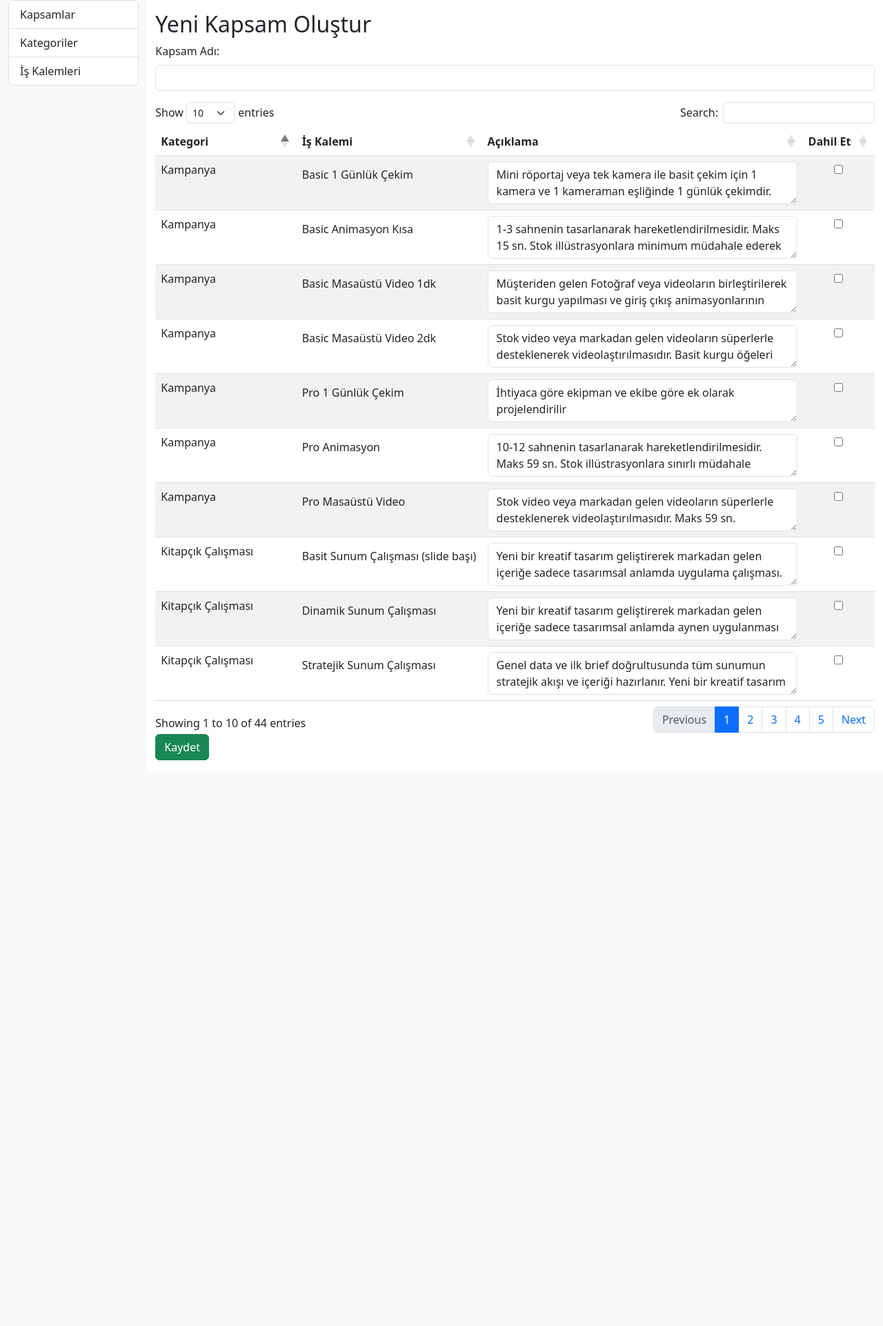
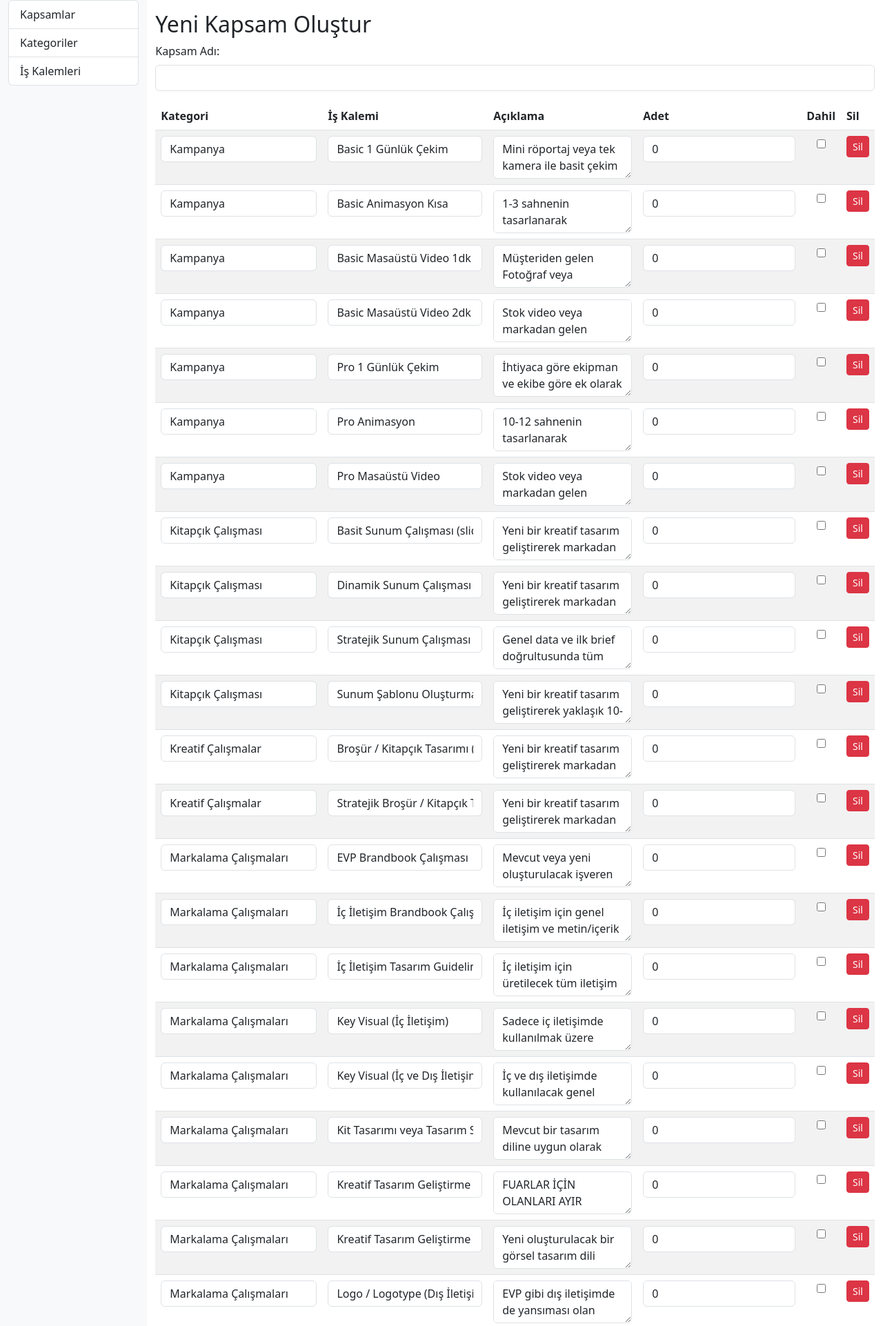
Before and after one commit to ahmetgon/teklif, a PHP site: page /kapsam_olustur.php in a window 1280 px wide. Shown: the top 1922 px of the page at 69% size. Before the commit the page ends 1102 px from the top, so only its background shows below. Run offline with PHP 8.4, Linux system fonts and the light colour scheme; data comes from the database, SQL or seed files in the repository; some libraries are stand-ins or nearby versions.

Commit message:
Add dynamic scope creation interface

```diff
--- a/kapsam_olustur.php
+++ b/kapsam_olustur.php
@@ -11,19 +11,30 @@ include 'header.php';
         <?php
         if ($_SERVER['REQUEST_METHOD'] == 'POST') {
             $scopeName = $_POST['scope_name'];
-            $includedItems = $_POST['included_items'] ?? [];
-            $descriptions = $_POST['descriptions'] ?? [];
+            $rows = $_POST['rows'] ?? [];
             try {
+                $pdo->beginTransaction();
                 $stmt = $pdo->prepare('INSERT INTO scopes (name) VALUES (:name)');
                 $stmt->execute(['name' => $scopeName]);
                 $scopeId = $pdo->lastInsertId();
-                foreach ($includedItems as $itemId) {
-                    $stmt = $pdo->prepare('INSERT INTO scope_selections (scope_id, item_id) VALUES (:scope_id, :item_id)');
-                    $stmt->execute(['scope_id' => $scopeId, 'item_id' => $itemId]);
+
+                $insert = $pdo->prepare('INSERT INTO scope_selections (scope_id, item_id, category_name, item_name, description, included, quantity) VALUES (:scope_id, :item_id, :category_name, :item_name, :description, :included, :quantity)');
+                foreach ($rows as $row) {
+                    $insert->execute([
+                        'scope_id' => $scopeId,
+                        'item_id' => $row['item_id'] ?? 0,
+                        'category_name' => $row['category'] ?? '',
+                        'item_name' => $row['item_name'] ?? '',
+                        'description' => $row['description'] ?? '',
+                        'included' => isset($row['included']) ? (int)$row['included'] : 0,
+                        'quantity' => isset($row['quantity']) ? (int)$row['quantity'] : 0
+                    ]);
                 }
+                $pdo->commit();
                 echo "<script>alert('Kapsam başarıyla kaydedildi.'); window.location.href='index.php';</script>";
                 exit;
             } catch (PDOException $e) {
+                $pdo->rollBack();
                 echo 'Hata: ' . $e->getMessage();
             }
         }
@@ -34,34 +45,95 @@ include 'header.php';
                 <label for="scope_name" class="form-label">Kapsam Adı:</label>
                 <input type="text" name="scope_name" id="scope_name" class="form-control" required>
             </div>
-            <table class="table table-striped datatable" id="scope-items">
+            <table class="table table-striped" id="scope-items">
     <thead>
         <tr>
             <th>Kategori</th>
             <th>İş Kalemi</th>
             <th>Açıklama</th>
-                        <th>Dahil Et</th>
+            <th>Adet</th>
+            <th>Dahil</th>
+            <th>Sil</th>
         </tr>
     </thead>
     <tbody>
 <?php
                 $stmt = $pdo->query("SELECT items.id, items.name AS item_name, items.description AS default_description, categories.name AS category_name FROM items JOIN categories ON items.category_id = categories.id ORDER BY categories.name, items.name");
                 $items = $stmt->fetchAll(PDO::FETCH_ASSOC);
-                foreach ($items as $item):
+                foreach ($items as $index => $item):
 ?>
         <tr>
-                        <td><?= htmlspecialchars($item['category_name']) ?></td>
-                        <td><input type="text" value="<?= htmlspecialchars($item['item_name']) ?>" readonly class="form-control-plaintext"></td>
+            <td><input type="text" name="rows[<?= $index ?>][category]" class="form-control" value="<?= htmlspecialchars($item['category_name']) ?>"></td>
+            <td><input type="text" name="rows[<?= $index ?>][item_name]" class="form-control" value="<?= htmlspecialchars($item['item_name']) ?>"></td>
             <td>
-                            <textarea name="descriptions[<?= $item['id'] ?>]" rows="2" cols="40" class="form-control"><?= htmlspecialchars($item['default_description']) ?></textarea>
+                <textarea name="rows[<?= $index ?>][description]" rows="2" class="form-control"><?= htmlspecialchars($item['default_description']) ?></textarea>
+                <input type="hidden" name="rows[<?= $index ?>][item_id]" value="<?= $item['id'] ?>">
             </td>
-                        <td class="text-center"><input type="checkbox" name="included_items[]" value="<?= $item['id'] ?>"></td>
+            <td><input type="number" name="rows[<?= $index ?>][quantity]" class="form-control" value="0" min="0"></td>
+            <td class="text-center">
+                <input type="hidden" name="rows[<?= $index ?>][included]" value="0">
+                <input type="checkbox" name="rows[<?= $index ?>][included]" value="1">
+            </td>
+            <td><button type="button" class="btn btn-sm btn-danger delete-row">Sil</button></td>
         </tr>
 <?php endforeach; ?>
     </tbody>
 </table>
+<div class="row g-2 mb-3" id="add-row-form">
+    <div class="col-auto">
+        <select id="new-category" class="form-select">
+            <option value="">Kategori Seçin</option>
+<?php
+                        $cats = $pdo->query('SELECT name FROM categories ORDER BY name')->fetchAll(PDO::FETCH_ASSOC);
+                        foreach ($cats as $cat): ?>
+            <option value="<?= htmlspecialchars($cat['name']) ?>"><?= htmlspecialchars($cat['name']) ?></option>
+<?php endforeach; ?>
+        </select>
+    </div>
+    <div class="col-auto">
+        <input id="new-item" class="form-control" placeholder="İş Kalemi">
+    </div>
+    <div class="col-auto">
+        <textarea id="new-description" class="form-control" rows="2" placeholder="Açıklama"></textarea>
+    </div>
+    <div class="col-auto">
+        <button type="button" id="add-row-btn" class="btn btn-primary">Satır Ekle</button>
+    </div>
+</div>
+
         <button type="submit" class="btn btn-success">Kaydet</button>
         </form>
     </div>
 </div>
+<script>
+window.addEventListener('load', function(){
+    let rowIndex = <?php echo count($items); ?>;
+    $('#add-row-btn').on('click', function(){
+        const cat = $('#new-category').val();
+        const item = $('#new-item').val();
+        const desc = $('#new-description').val();
+        if(!cat || !item) return;
+        const escCat = $('<div>').text(cat).html();
+        const escItem = $('<div>').text(item).html();
+        const escDesc = $('<div>').text(desc).html();
+        let row = `<tr>
+            <td><input type="text" name="rows[${rowIndex}][category]" class="form-control" value="${escCat}"></td>
+            <td><input type="text" name="rows[${rowIndex}][item_name]" class="form-control" value="${escItem}"></td>
+            <td><textarea name="rows[${rowIndex}][description]" rows="2" class="form-control">${escDesc}</textarea><input type="hidden" name="rows[${rowIndex}][item_id]" value="0"></td>
+            <td><input type="number" name="rows[${rowIndex}][quantity]" class="form-control" value="0" min="0"></td>
+            <td class="text-center"><input type="hidden" name="rows[${rowIndex}][included]" value="0"><input type="checkbox" name="rows[${rowIndex}][included]" value="1" checked></td>
+            <td><button type="button" class="btn btn-sm btn-danger delete-row">Sil</button></td>
+        </tr>`;
+        $('#scope-items tbody').append(row);
+        $('#new-category').val('');
+        $('#new-item').val('');
+        $('#new-description').val('');
+        rowIndex++;
+    });
+
+    $(document).on('click', '.delete-row', function(){
+        $(this).closest('tr').remove();
+    });
+});
+</script>
 <?php include 'footer.php'; ?>
--- a/scope_db.sql
+++ b/scope_db.sql
@@ -133,6 +133,9 @@ CREATE TABLE `scope_selections` (
   `id` int(11) NOT NULL,
   `scope_id` int(11) NOT NULL,
   `item_id` int(11) NOT NULL,
+  `category_name` varchar(255) DEFAULT NULL,
+  `item_name` varchar(255) DEFAULT NULL,
+  `description` text DEFAULT NULL,
   `included` tinyint(1) NOT NULL DEFAULT 1,
   `quantity` int(11) DEFAULT 0,
   `created_at` timestamp NOT NULL DEFAULT current_timestamp()
```
Also changed, not shown: export_excel.php (+7 -3 lines). Lines whose indentation alone changed are shown as unchanged.
